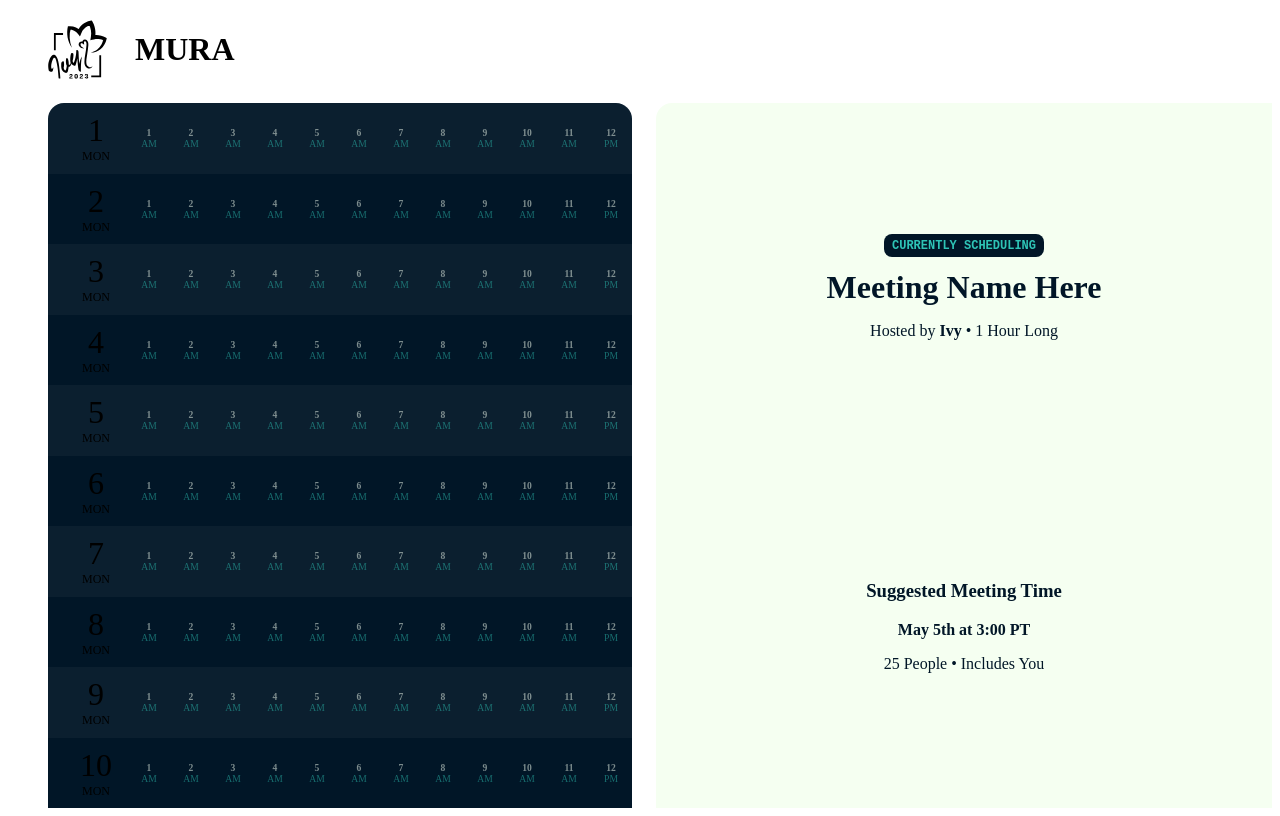
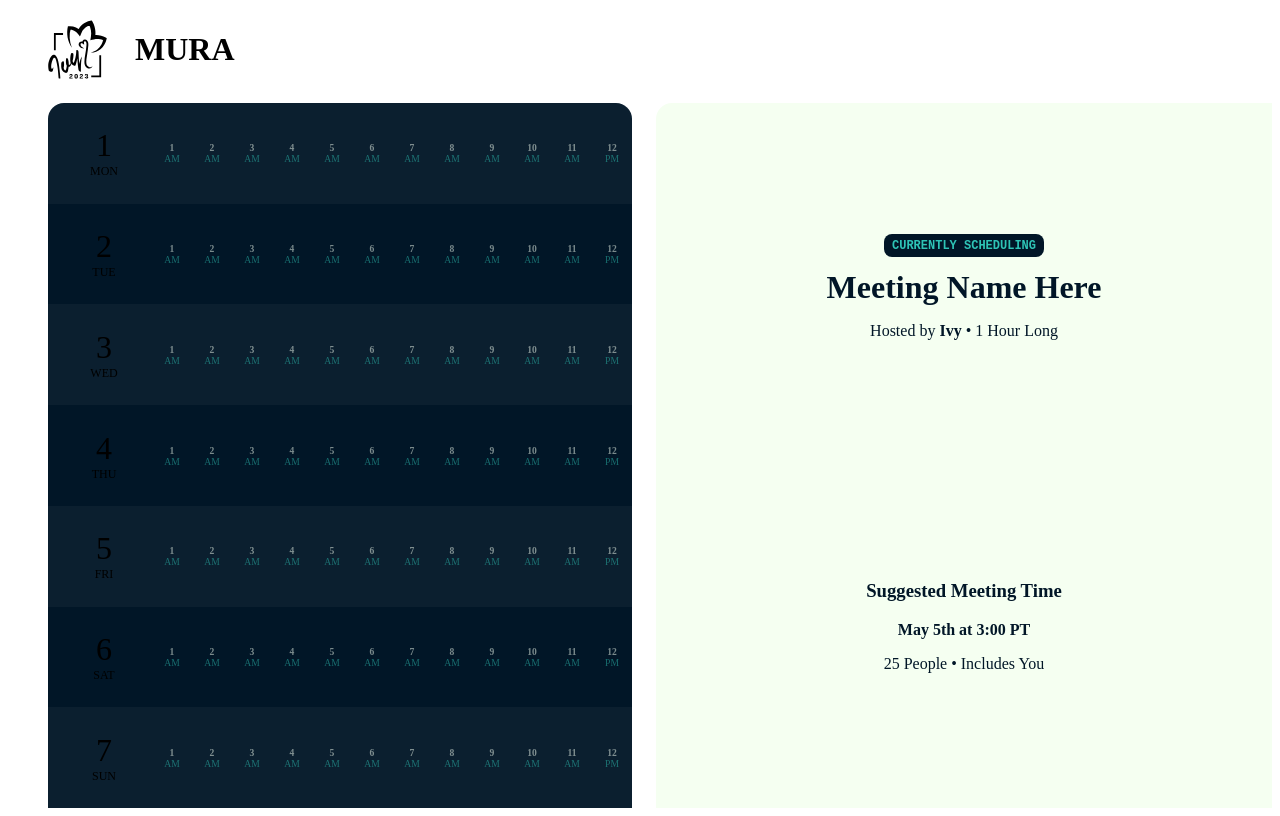
Before and after one commit to ivynya/mura, a SvelteKit app: page / in a window 1280 px wide. Built offline with nearby package versions, Linux system fonts and the light colour scheme; a web font is replaced by a local one.

Commit message:
feat: Generate week day

```diff
--- a/src/routes/+page.svelte
+++ b/src/routes/+page.svelte
@@ -1,17 +1,37 @@
-<script>
+<script lang="ts">
 	import Header from "./Header.svelte";
 	import TimePicker from "./TimePicker.svelte";
+
+  function getDateFromDay(from: Date, day: number) {
+    from.setDate(from.getDate() + day);
+    switch (from.getUTCDay()) {
+      case 0:
+        return "Sun";
+      case 1:
+        return "Mon";
+      case 2:
+        return "Tue";
+      case 3:
+        return "Wed";
+      case 4:
+        return "Thu";
+      case 5:
+        return "Fri";
+      case 6:
+        return "Sat";
+    }
+  }
 </script>
 
 <div class="app">
   <Header />
 	<main>
 		<div class="picker">
-      {#each Array(10) as _, i}
+      {#each Array(7) as _, i}
         <div class="day">
           <div class="day-number">
             <span>{i + 1}</span>
-            <span>MON</span>
+            <span>{getDateFromDay(new Date(), i)}</span>
           </div>
           <TimePicker />
         </div>
@@ -60,19 +80,20 @@
       .day {
         display: flex;
         flex: 1 1;
+        text-transform: uppercase;
 
         > div {
           display: flex;
           flex-direction: column;
           align-items: center;
           justify-content: center;
-          padding-left: 2rem;
-          padding-right: 1rem;
+          padding-left: 2.5rem;
+          padding-right: 2rem;
           width: 2rem;
 
           font-size: 2rem;
 
-          :last-child {
+          :not(:first-child) {
             font-size: 0.75rem;
           }
         }
```
